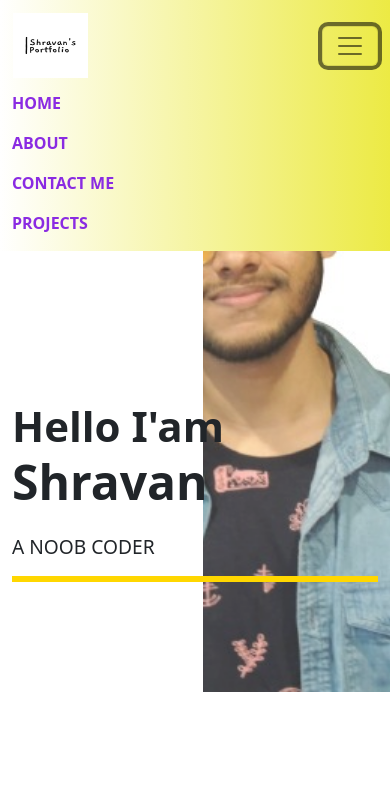
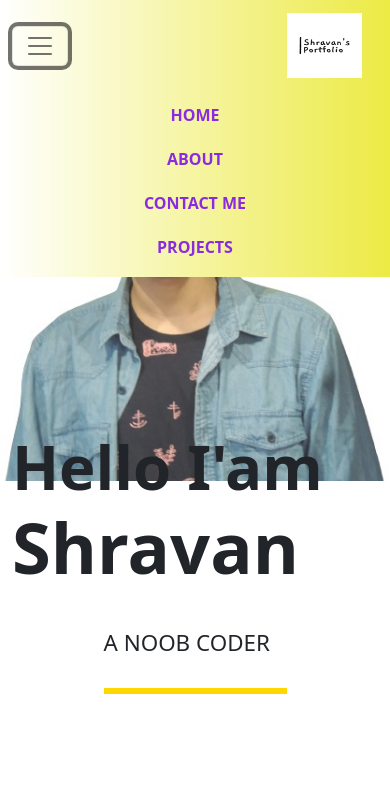
Before and after one commit to shravan-das/Shravan-Portfolio, a plain HTML site: page index.html in a window 390 px wide. Both pictures are taken after a click on the button "Toggle navigation". Shown: the top 785 px of the page. Drawn offline with nearby package versions, Linux system fonts and the light colour scheme.

Commit message:
completed

```diff
--- a/index.html
+++ b/index.html
@@ -3,13 +3,13 @@
   <head>
     <meta charset="utf-8">
     <meta name="viewport" content="width=device-width, initial-scale=1">
-    <title>Bootstrap demo</title>
+    <title>Shravan's Portfolio</title>
     <link href="https://cdn.jsdelivr.net/npm/bootstrap@5.2.3/dist/css/bootstrap.min.css" rel="stylesheet" integrity="sha384-
     rbsA2VBKQhggwzxH7pPCaAqO46MgnOM80zW1RWuH61DGLwZJEdK2Kadq2F9CUG65" crossorigin="anonymous">
     <link rel="stylesheet" href="./style.css">
   </head>
   <body>
-    <nav class="navbar  navbar-expand-lg "  style="background-image: linear-gradient(to right, #ffffff, #ecea44);" text-uppercase>
+    <nav class="navbar  navbar-expand-lg "  style="background-image: linear-gradient(to right, #ffffff, #ecea44); ; width: 100%" text-uppercase>
         <div class="container">
             <a class="navbar-brand" href="#">
                 <img src="portfoliologo.png" alt="" width="75" height="65">
--- a/style.css
+++ b/style.css
@@ -40,6 +40,15 @@ html {
 .about {
     margin-top: 10vmax;
 }
+.about img {
+    -webkit-box-shadow: 64px 58px 15px -17px rgba(255, 214, 255, 1);
+    -moz-box-shadow: 64px 58px 15px -17px rgba(255, 214, 255, 1);
+    box-shadow: 64px 58px 15px -17px rgba(255, 214, 255, 1);
+    right: 20%;
+    position: relative;
+    top: 12%;
+}
+
 
 .main h3 {
     font-size: 4.4rem;
@@ -54,14 +63,6 @@ html {
     width: 100%;
 }
 
-.about img {
-    -webkit-box-shadow: 64px 58px 15px -17px rgba(255, 214, 255, 1);
-    -moz-box-shadow: 64px 58px 15px -17px rgba(255, 214, 255, 1);
-    box-shadow: 64px 58px 15px -17px rgba(255, 214, 255, 1);
-    right: 20%;
-    position: relative;
-    top: 12%;
-}
 
 h1 {
     font-size: 3rem;
@@ -275,19 +276,60 @@ h1 {
 
 /* Media Queries for Responsive Design */
 
+/* Media Queries for Responsive Design */
+
 @media only screen and (max-width: 972px) {
     .main h3 {
         font-size: 3rem;
     }
 
+    .card-body img {
+        width: 50%; /* Make the image responsive, take up 100% of the parent container */
+        max-width: 50%; /* Ensure the image doesn't exceed its natural size */
+        height: auto; /* Maintain the aspect ratio */
+    }
+
+    .card {
+        border: none;
+        outline: none;
+        width: 100%; /* Make the card take up full width */
+    }
+
     .main h6 {
         font-size: 1.2rem;
-        line-height: 3;
+        line-height: 1;
+        text-transform: uppercase;
+        line-height: 4;
+        border-bottom: 6px solid gold;
+        width: 80%; /* Adjust width to prevent overflow */
+        margin: 0 auto; /* Center the heading */
     }
 
+    .main::before {
+    width: 100%;
+    height: 48vh;
+    right: 1px;
+    top: 9vmax;
+    }
+
+    .main h3 {
+        font-size: 4.4rem;
+        font-weight: 700;
+    }
+
+    .main h6 {
+        font-size: 1.4rem;
+        text-transform: uppercase;
+        line-height: 4;
+        border-bottom: 6px solid gold;
+        width: 50%;
+    }
+
+
     .about img {
-        right: 10%;
-        top: 0%;
+        right: 0;
+        top: 0;
+        width: 100%; /* Make the image responsive */
     }
 
     h1 {
@@ -305,6 +347,30 @@ h1 {
     }
 
     .form-control {
-        width: 60%;
+        width: 80%; /* Adjust width as needed */
+        margin: 0 auto; /* Center the form control */
+    }
+
+    /* Additional styles for smaller screens */
+    .navbar-nav {
+        text-align: center; /* Center links */
+        margin-top: 10px;
+    }
+
+    .navbar-toggler {
+        order: -1; /* Move the toggle button to the left */
+    }
+
+    .navbar-collapse {
+        text-align: center; /* Center collapsed links */
+    }
+
+    .navbar-nav .nav-link {
+        display: block;
+        padding: 10px;
+    }
+
+    .navbar-toggler-icon {
+        order: 0; /* Move the toggle icon back to the right */
     }
 }
```
